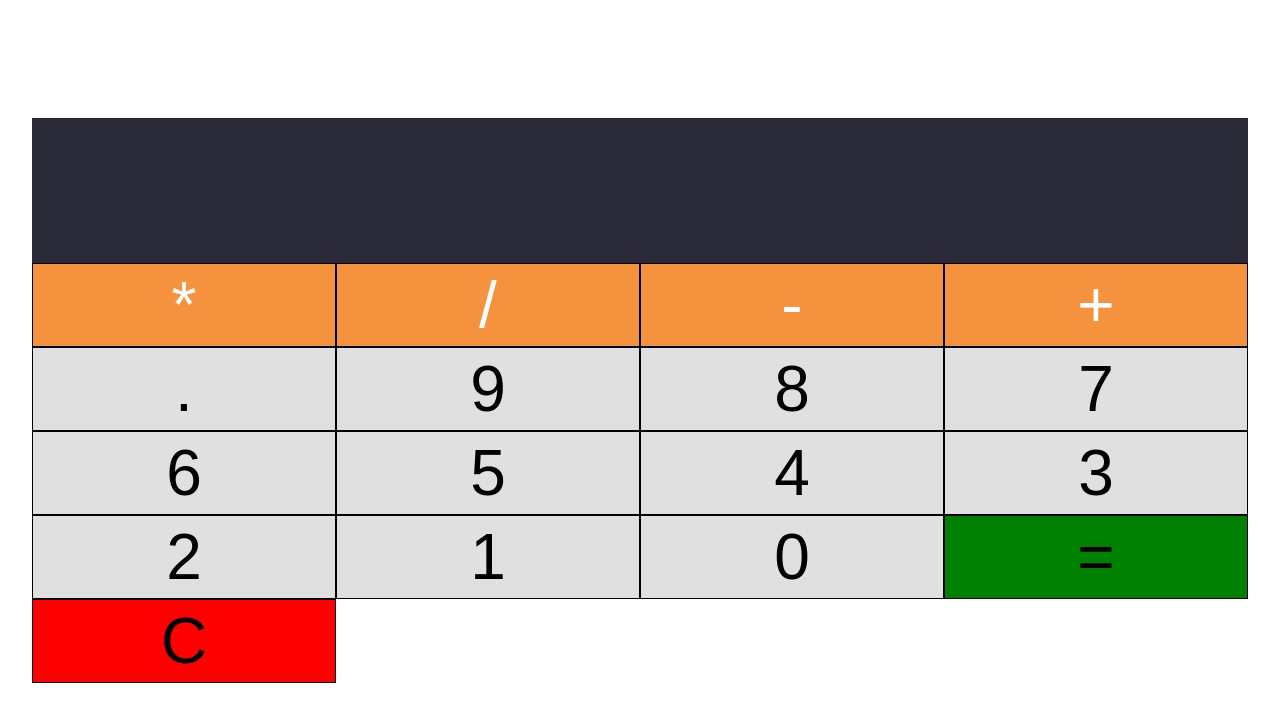
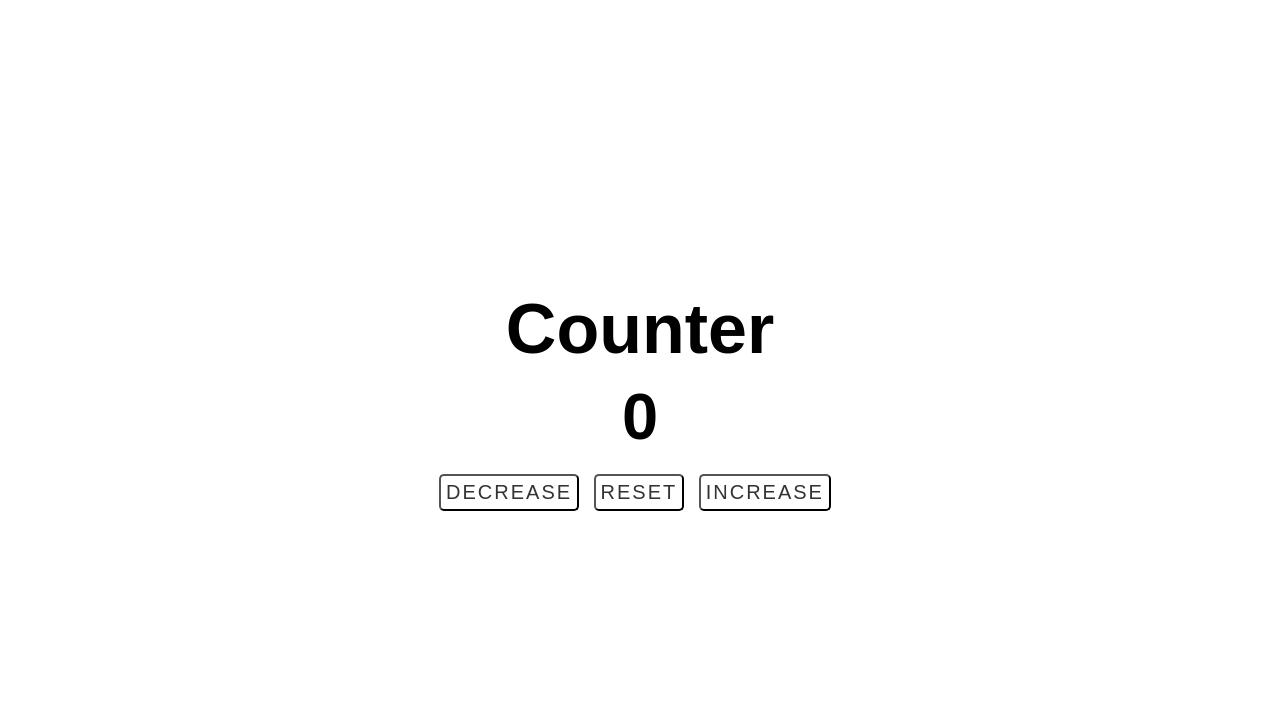
Before and after one commit to SebastianPrzyimka/Numberup-or-Numberdown-simple-javascript-project, a plain HTML site: page index.html in a window 1280 px wide. Drawn offline with Linux system fonts and the light colour scheme.

Commit message:
Add files via upload

```diff
--- a/index.html
+++ b/index.html
@@ -2,37 +2,22 @@
 <html lang="en">
 	<head>
 		<meta charset="UTF-8" />
+		<meta name="viewport" content="width=device-width, initial-scale=1.0" />
 		<link rel="stylesheet" href="style.css" />
-    <meta name="viewport" content="width=device-width, initial-scale=1.0" />
 		<title>Document</title>
 	</head>
 	<body>
-    <section class="calculator">
-      <form>
-        <input type="text" name="" id="" class="screen" />
-      </form>
-      <div class="buttons">
-        <!-- yellow -->
-        <button type="button" class="btn btn-yellow" data-num="*">*</button>
-        <button type="button" class="btn btn-yellow" data-num="/">/</button>
-        <button type="button" class="btn btn-yellow" data-num="-">-</button>
-        <button type="button" class="btn btn-yellow" data-num="+">+</button>
-        <!-- grey buttons -->
-        <button type="button" class="btn btn-grey" data-num=".">.</button>
-        <button type="button" class="btn btn-grey" data-num="9">9</button>
-        <button type="button" class="btn btn-grey" data-num="8">8</button>
-        <button type="button" class="btn btn-grey" data-num="7">7</button>
-        <button type="button" class="btn btn-grey" data-num="6">6</button>
-        <button type="button" class="btn btn-grey" data-num="5">5</button>
-        <button type="button" class="btn btn-grey" data-num="4">4</button>
-        <button type="button" class="btn btn-grey" data-num="3">3</button>
-        <button type="button" class="btn btn-grey" data-num="2">2</button>
-        <button type="button" class="btn btn-grey" data-num="1">1</button>
-        <button type="button" class="btn btn-grey" data-num="0">0</button>
-        <button type="button" class="btn-equal btn-grey">=</button>
-        <button type="button" class="btn-clear btn-grey">C</button>
+		<div class="section">
+			<div class="counter">
+				<h1>Counter</h1>
+				<h2 class="count">0</h2>
 			</div>
-    </section>
-    <script src="./app.js"></script>
+			<div class="number">
+				<button class="decrease">DECREASE</button>
+				<button class="reset">RESET</button>
+				<button class="increase">INCREASE</button>
+			</div>
+		</div>
+		<script src="script.js"></script>
 	</body>
 </html>
--- /dev/null
+++ b/script.js
@@ -0,0 +1,32 @@
+let increase = document.querySelector('.increase');
+let reset = document.querySelector('.reset');
+let decrease = document.querySelector('.decrease');
+let count = document.querySelector('.count');
+
+let countNumber = 0;
+
+increase.addEventListener('click', function() {
+	countNumber++;
+	count.textContent = countNumber;
+	if (count.textContent > 0) {
+		count.style.color = 'green';
+	} else if (count.textContent === '0') {
+		count.style.color = '#333';
+	}
+});
+
+reset.addEventListener('click', function() {
+	countNumber = 0;
+	count.textContent = countNumber;
+	count.style.color = '#333';
+});
+
+decrease.addEventListener('click', function() {
+	countNumber--;
+	count.textContent = countNumber;
+	if (count.textContent < 0) {
+		count.style.color = 'red';
+	} else if (count.textContent === '0') {
+		count.style.color = '#333';
+	}
+});
--- a/style.css
+++ b/style.css
@@ -1,58 +1,46 @@
 * {
-  margin: 0;
-  padding: 0;
-  box-sizing: border-box;
+	padding: 0;
+	margin: 0;
+	box-sizing: border-box;
 }
 
 body {
-  min-height: 100vh;
-  display: flex;
-  align-items: center;
-  justify-content: center;
+	font-family: sans-serif;
+	height: 100vh;
 }
 
-.calculator {
-  flex: 0 0 95%;
-}
-.screen {
-  width: 100%;
-  font-size: 7rem;
-  padding: 0.5rem;
-  background: rgb(41, 41, 56);
-  color: white;
-  border: none;
+.section {
+	height: 100vh;
+	display: flex;
+	align-items: center;
+	justify-content: center;
+	flex-direction: column;
 }
 
-.buttons {
-  display: flex;
-  flex-wrap: wrap;
-  transition: all 0.5s linear;
+h1 {
+	font-size: 70px;
+	margin-bottom: 10px;
+}
+
+h2 {
+	font-size: 65px;
+	text-align: center;
+	margin-bottom: 20px;
 }
 
 button {
-  flex: 0 0 25%;
-  border: 1px solid black;
-  padding: 0.25rem 0;
-  transition: all 2s ease;
+	font-size: 20px;
+	background-color: #fff;
+	color: #333;
+	cursor: pointer;
+	padding: 5px;
+	margin-right: 10px;
+	border-radius: 5px;
+	letter-spacing: 2px;
 }
+
 button:hover {
-  background: blue;
+	background-color: #333;
+	color: #fff;
+	transition: 0.3s;
 }
-.btn-yellow {
-  background: rgb(245, 146, 62);
-  color: white;
-}
-.btn-grey {
-  background: rgb(224, 224, 224);
-}
-.btn,
-.btn-equal,
-.btn-clear {
-  font-size: 4rem;
-}
-.btn-equal {
-  background: green;
-}
-.btn-clear {
-  background: red;
-}
```
Lines whose indentation alone changed are shown as unchanged.
